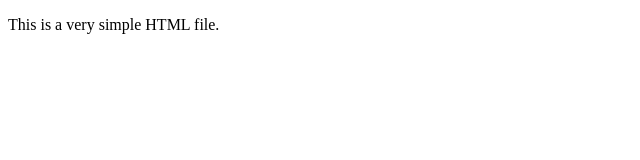
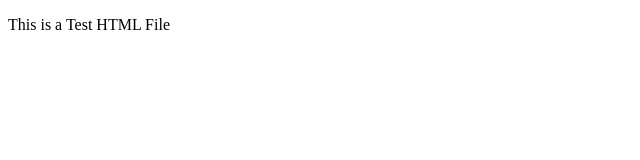
Before and after one commit to twaluigi/terraform-thomaswygonik.com, a plain HTML site: page index.html in a window 1280 px wide. Shown: the full height of the page, 0-640 px from the left. Drawn offline with Linux system fonts and the light colour scheme.

Commit message:
updating backend, minor tweaks to main

```diff
--- a/index.html
+++ b/index.html
@@ -6,7 +6,7 @@
 </head>
 <body>
 
-<p>This is a very simple HTML file.</p>
+<p>This is a Test HTML File</p>
 
 </body>
 </html>
```
Also changed, not shown: 3 other files.
